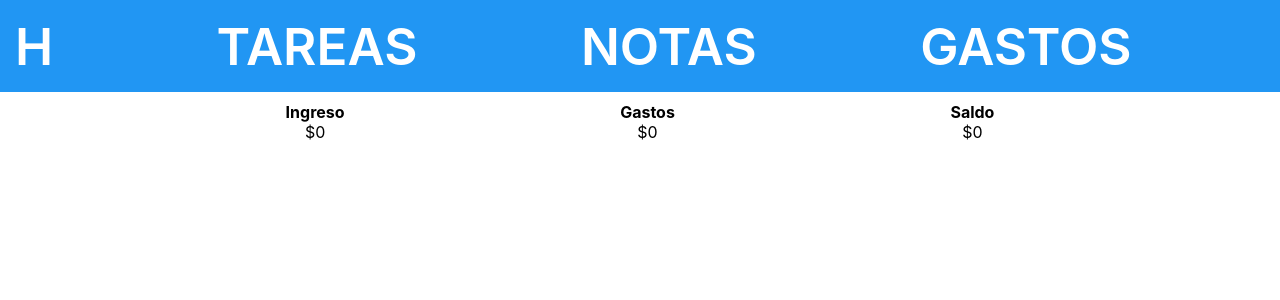
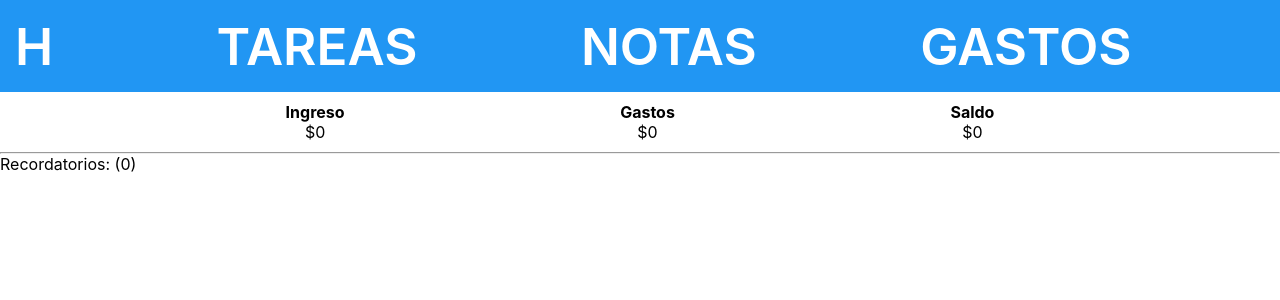
Before and after one commit to ariel-diaz/pwa-personal, a React (Create React App) app: page / in a window 1280 px wide. Shown: the top 300 px of the page. Built offline with nearby package versions, Linux system fonts and the light colour scheme.

Commit message:
Add recordatorios pendientes

```diff
--- a/src/components/home.js
+++ b/src/components/home.js
@@ -1,6 +1,7 @@
 import React from 'react'
 import useGastosDetail from './gastos/useGastosState';
 import DetailGastos from './gastos/detalleGasto';
+import RecordatoriosPendientes from './notas/pendientes';
 
 const Home = () => {
     const {ingreso, gasto, saldo, updateIngreso} = useGastosDetail();
@@ -9,6 +10,10 @@ const Home = () => {
     return (
         <div className="container">
            <DetailGastos {...props}  />
+
+           <hr />
+
+           <RecordatoriosPendientes />
         </div>
     )
 }
--- a/src/components/notas/itemNota.js
+++ b/src/components/notas/itemNota.js
@@ -11,7 +11,7 @@ const NotaItem = ({ nota, removeNota, handleChangeEstado }) => {
             <div className="item-div">
                    <input type="checkbox" className="item-checkbox"
                     checked={nota.estado} onChange={handleChangeEstado} />
-                   <span onClick={removeNota} > Nuevo </span>
+                   <span onClick={removeNota} > X </span>
             </div>
 
 
--- /dev/null
+++ b/src/components/notas/pendientes.js
@@ -0,0 +1,17 @@
+import React from 'react';
+
+
+const RecordatoriosPendientes = () => {
+
+    const recordatorios = JSON.parse(localStorage.getItem('initialNotas')) || [];
+    const cantidadPendientes = recordatorios.filter(r => r.estado == false);
+
+    return (
+        <div className="box-recordatorios">
+            <p> Recordatorios: ({cantidadPendientes.length})</p>
+        </div>
+    )
+}
+
+
+export default RecordatoriosPendientes;
```
